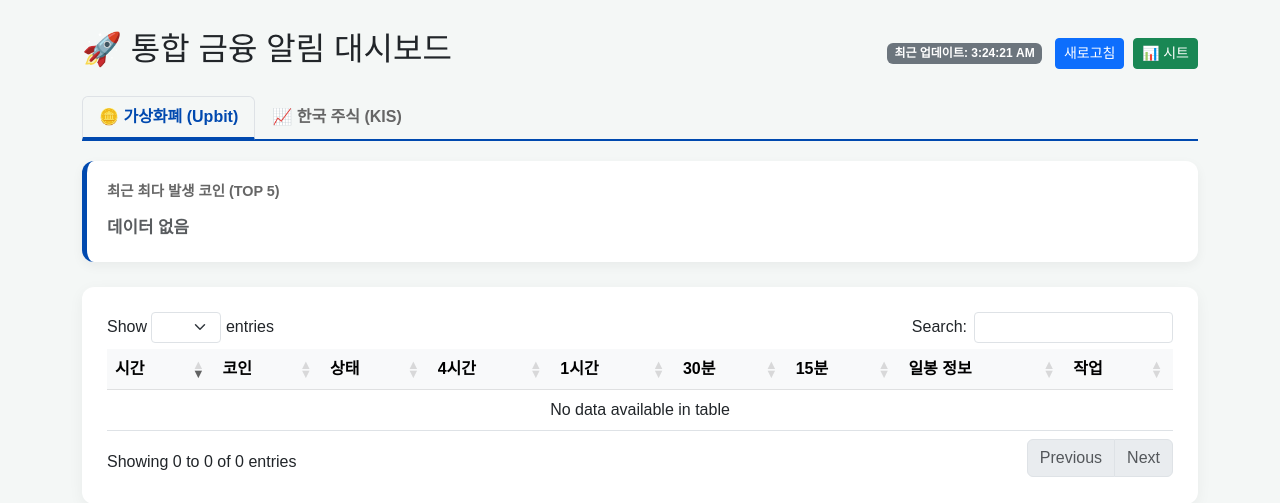
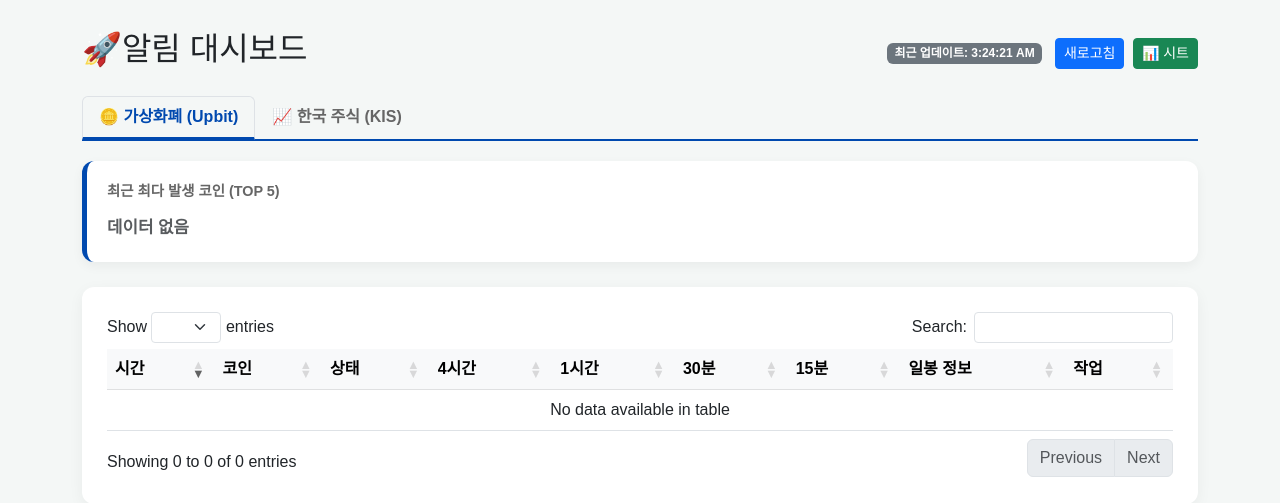
Before and after one commit to yunjinwoo/upbit-alert, a Flask app: page / in a window 1280 px wide. Shown: the top 503 px of the page. Run offline with Flask 3, Linux system fonts and the light colour scheme; data that the repository does not hold is empty; some libraries are stand-ins or nearby versions.

```diff
--- a/templates/index.html
+++ b/templates/index.html
@@ -3,7 +3,7 @@
 <head>
     <meta charset="UTF-8">
     <meta name="viewport" content="width=device-width, initial-scale=1.0">
-    <title>통합 금융 알림 대시보드</title>
+    <title>== 알림 대시보드</title>
     <!-- CSS (Bootstrap & DataTables) -->
     <link href="https://cdn.jsdelivr.net/npm/bootstrap@5.3.0/dist/css/bootstrap.min.css" rel="stylesheet">
     <link href="https://cdn.datatables.net/1.13.6/css/dataTables.bootstrap5.min.css" rel="stylesheet">
@@ -33,7 +33,7 @@
 
 <div class="container dashboard-container">
     <div class="header-title">
-        <h2>🚀 통합 금융 알림 대시보드</h2>
+        <h2>🚀알림 대시보드</h2>
         <div>
             <span id="update-timer" class="badge bg-secondary">로딩 중...</span>
             <button onclick="loadData()" class="btn btn-primary btn-sm ms-2">새로고침</button>
```
Also changed, not shown: .github/workflows/deploy.yml.
